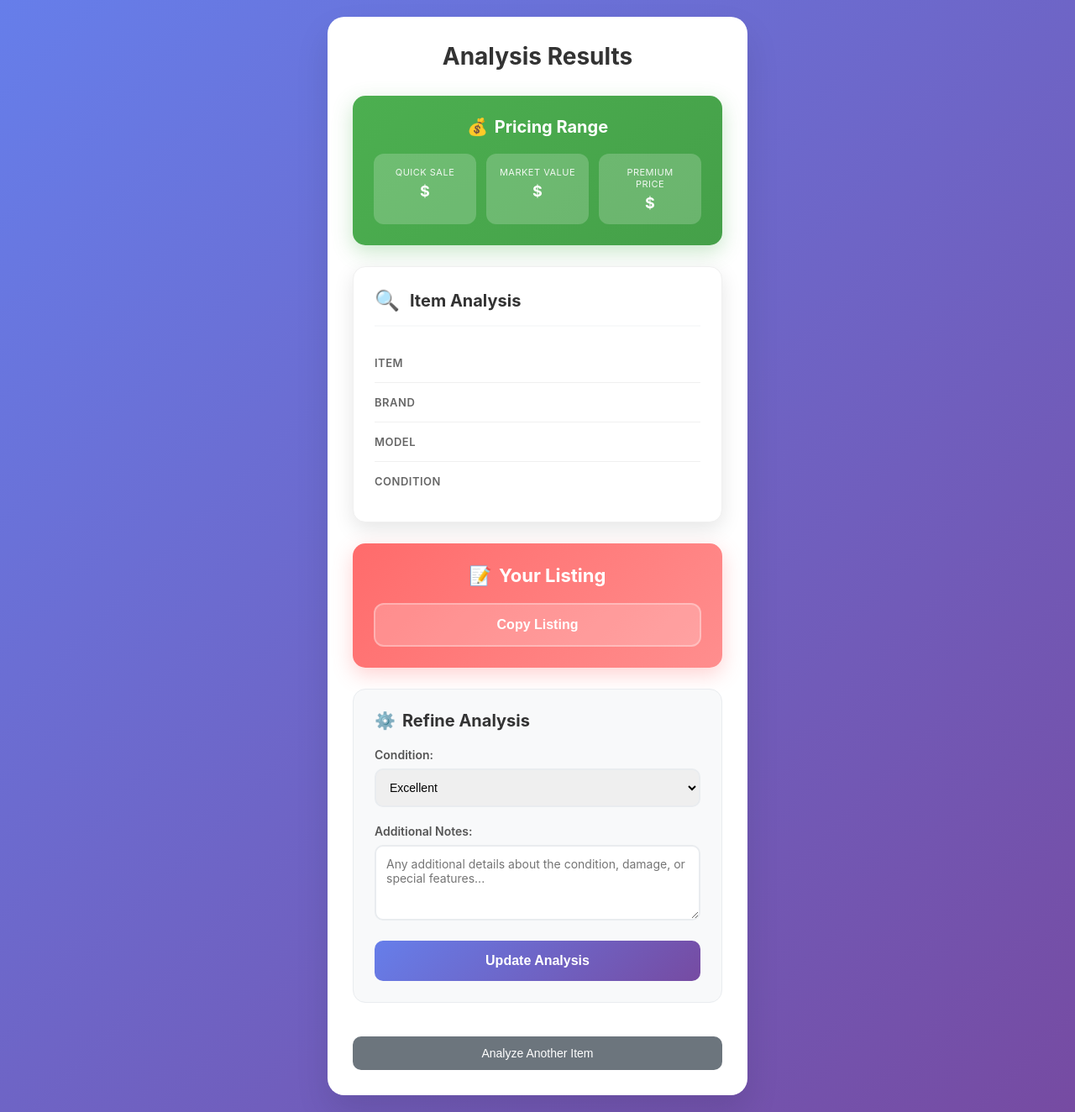
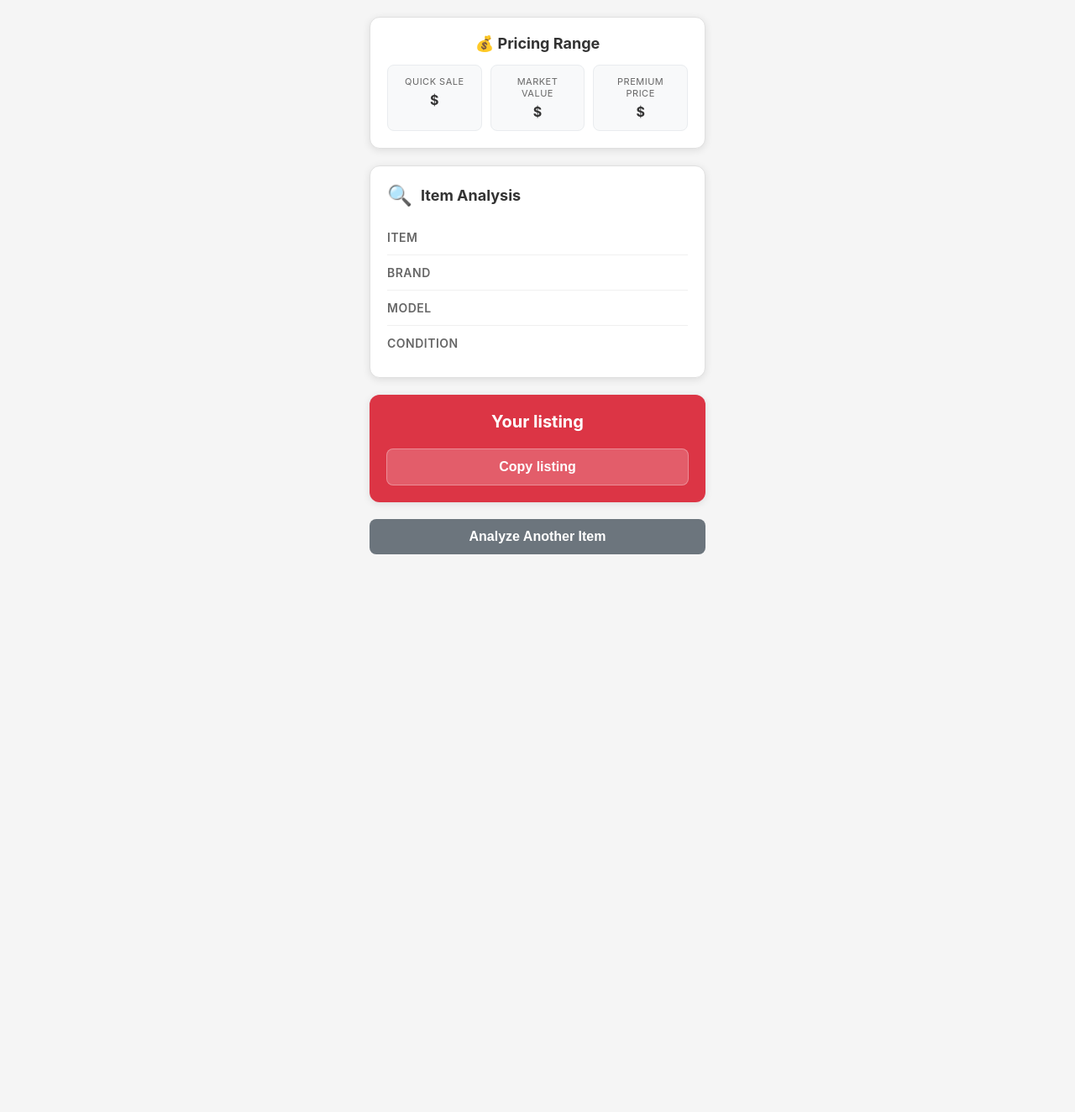
Before and after one commit to FrHommapian/revend-app, a Flask app: template templates/results.html in a window 1280 px wide. Shown: the whole page at 84% size. After the commit the page ends 660 px from the top, so only its background shows below. Run offline with Flask 3, Linux system fonts and the light colour scheme; the template is opened without the code that fills it, so the values that code supplies are empty.

Commit message:
RESTORED: Original layout + colors, kept pricing card, removed refine section

```diff
--- a/templates/results.html
+++ b/templates/results.html
@@ -13,110 +13,92 @@
 
         body {
             font-family: -apple-system, BlinkMacSystemFont, 'Segoe UI', Roboto, Helvetica, Arial, sans-serif;
-            background: linear-gradient(135deg, #667eea 0%, #764ba2 100%);
+            background-color: #f5f5f5;
             min-height: 100vh;
             padding: 20px;
         }
 
         .container {
-            max-width: 500px;
+            max-width: 400px;
             margin: 0 auto;
-            background: white;
-            border-radius: 20px;
-            padding: 30px;
-            box-shadow: 0 20px 40px rgba(0,0,0,0.1);
-        }
-
-        h1 {
-            color: #333;
-            text-align: center;
-            margin-bottom: 30px;
-            font-size: 28px;
+            display: flex;
+            flex-direction: column;
+            gap: 20px;
         }
 
         /* Price Range Card */
         .price-range-card {
-            background: linear-gradient(135deg, #4CAF50 0%, #45a049 100%);
-            border-radius: 15px;
-            padding: 25px;
-            margin-bottom: 25px;
-            color: white;
-            box-shadow: 0 8px 25px rgba(76, 175, 80, 0.3);
+            background: white;
+            border-radius: 12px;
+            padding: 20px;
+            box-shadow: 0 2px 10px rgba(0,0,0,0.1);
+            border: 1px solid #e0e0e0;
         }
 
         .price-range-title {
-            font-size: 20px;
+            font-size: 18px;
             font-weight: bold;
-            margin-bottom: 20px;
+            margin-bottom: 15px;
             text-align: center;
-            display: flex;
-            align-items: center;
-            justify-content: center;
-            gap: 8px;
+            color: #333;
         }
 
         .price-range-grid {
             display: grid;
             grid-template-columns: 1fr 1fr 1fr;
-            gap: 12px;
+            gap: 10px;
         }
 
         .price-item {
-            background: rgba(255,255,255,0.2);
-            border-radius: 12px;
-            padding: 15px;
+            background: #f8f9fa;
+            border-radius: 8px;
+            padding: 12px;
             text-align: center;
-            transition: transform 0.2s ease;
-        }
-
-        .price-item:hover {
-            transform: translateY(-2px);
-            background: rgba(255,255,255,0.3);
+            border: 1px solid #e9ecef;
         }
 
         .price-label {
             font-size: 11px;
-            opacity: 0.9;
+            color: #666;
             margin-bottom: 5px;
             text-transform: uppercase;
             letter-spacing: 0.5px;
         }
 
         .price-value {
-            font-size: 18px;
+            font-size: 16px;
             font-weight: bold;
+            color: #333;
         }
 
         /* Analysis Card */
         .analysis-card {
             background: white;
-            border-radius: 15px;
-            padding: 25px;
-            margin-bottom: 25px;
-            box-shadow: 0 8px 25px rgba(0,0,0,0.1);
-            border: 1px solid #f0f0f0;
+            border-radius: 12px;
+            padding: 20px;
+            box-shadow: 0 2px 10px rgba(0,0,0,0.1);
+            border: 1px solid #e0e0e0;
+            position: relative;
         }
 
         .analysis-header {
             display: flex;
             align-items: center;
-            margin-bottom: 20px;
-            padding-bottom: 15px;
-            border-bottom: 2px solid #f8f9fa;
+            margin-bottom: 15px;
         }
 
         .analysis-title {
-            font-size: 20px;
+            font-size: 18px;
             font-weight: bold;
             color: #333;
-            margin-left: 12px;
+            margin-left: 10px;
         }
 
         .analysis-row {
             display: flex;
             justify-content: space-between;
             align-items: center;
-            padding: 15px 0;
+            padding: 12px 0;
             border-bottom: 1px solid #f0f0f0;
         }
 
@@ -128,7 +110,7 @@
             font-weight: 600;
             color: #666;
             text-transform: uppercase;
-            font-size: 13px;
+            font-size: 14px;
             letter-spacing: 0.5px;
         }
 
@@ -141,23 +123,18 @@
 
         /* Listing Card */
         .listing-card {
-            background: linear-gradient(135deg, #FF6B6B 0%, #FF8E8E 100%);
-            border-radius: 15px;
-            padding: 25px;
-            margin-bottom: 25px;
+            background: #dc3545;
+            border-radius: 12px;
+            padding: 20px;
             color: white;
-            box-shadow: 0 8px 25px rgba(255, 107, 107, 0.3);
+            box-shadow: 0 2px 10px rgba(0,0,0,0.1);
         }
 
         .listing-title {
-            font-size: 22px;
+            font-size: 20px;
             font-weight: bold;
             text-align: center;
-            margin-bottom: 20px;
-            display: flex;
-            align-items: center;
-            justify-content: center;
-            gap: 8px;
+            margin-bottom: 15px;
         }
 
         .listing-text {
@@ -169,10 +146,10 @@
         .copy-button {
             width: 100%;
             background: rgba(255,255,255,0.2);
-            border: 2px solid rgba(255,255,255,0.3);
+            border: 1px solid rgba(255,255,255,0.3);
             color: white;
-            padding: 15px;
-            border-radius: 12px;
+            padding: 12px;
+            border-radius: 8px;
             font-size: 16px;
             font-weight: bold;
             cursor: pointer;
@@ -181,66 +158,19 @@
 
         .copy-button:hover {
             background: rgba(255,255,255,0.3);
-            transform: translateY(-2px);
         }
 
-        /* Refine Section */
-        .refine-section {
-            background: #f8f9fa;
-            border-radius: 15px;
-            padding: 25px;
-            margin-bottom: 25px;
-            border: 1px solid #e9ecef;
+        .copy-button:active {
+            transform: scale(0.98);
         }
 
-        .refine-title {
-            font-size: 20px;
-            font-weight: bold;
-            margin-bottom: 20px;
-            color: #333;
-            display: flex;
-            align-items: center;
-            gap: 8px;
-        }
-
-        .form-group {
-            margin-bottom: 20px;
-        }
-
-        label {
-            display: block;
-            margin-bottom: 8px;
-            font-weight: 600;
-            color: #555;
-            font-size: 14px;
-        }
-
-        select, textarea {
-            width: 100%;
-            padding: 12px;
-            border: 2px solid #e9ecef;
-            border-radius: 10px;
-            font-size: 14px;
-            transition: border-color 0.3s ease;
-        }
-
-        select:focus, textarea:focus {
-            outline: none;
-            border-color: #667eea;
-        }
-
-        textarea {
-            resize: vertical;
-            min-height: 90px;
-            font-family: inherit;
-        }
-
-        .refine-button {
-            background: linear-gradient(135deg, #667eea 0%, #764ba2 100%);
+        /* Back Button */
+        .back-button {
+            background: #6c757d;
             color: white;
             border: none;
-            padding: 15px 20px;
-            border-radius: 10px;
+            padding: 12px 20px;
+            border-radius: 8px;
             font-size: 16px;
             font-weight: bold;
             cursor: pointer;
@@ -248,55 +178,31 @@
             transition: all 0.3s ease;
         }
 
-        .refine-button:hover {
-            transform: translateY(-2px);
-            box-shadow: 0 8px 25px rgba(102, 126, 234, 0.3);
-        }
-
-        .back-button {
-            background: #6c757d;
-            color: white;
-            border: none;
-            padding: 12px 20px;
-            border-radius: 10px;
-            font-size: 14px;
-            cursor: pointer;
-            width: 100%;
-            margin-top: 15px;
-            transition: all 0.3s ease;
-        }
-
         .back-button:hover {
             background: #5a6268;
-            transform: translateY(-2px);
         }
 
         /* Success indicator */
         .updated-indicator {
-            background: linear-gradient(135deg, #28a745 0%, #20c997 100%);
+            background: #28a745;
             color: white;
-            padding: 15px;
-            border-radius: 10px;
+            padding: 12px;
+            border-radius: 8px;
             text-align: center;
-            margin-bottom: 25px;
+            margin-bottom: 20px;
             font-weight: bold;
-            box-shadow: 0 4px 15px rgba(40, 167, 69, 0.3);
         }
 
         /* Responsive adjustments */
         @media (max-width: 480px) {
             .container {
-                padding: 20px;
+                padding: 10px;
                 margin: 10px;
             }
 
             .price-range-grid {
                 grid-template-columns: 1fr;
-                gap: 10px;
-            }
-
-            .price-item {
-                padding: 12px;
+                gap: 8px;
             }
 
             .analysis-row {
@@ -313,8 +219,6 @@
 </head>
 <body>
     <div class="container">
-        <h1>Analysis Results</h1>
-
         {% if updated %}
         <div class="updated-indicator">
             ✅ Analysis Updated Successfully!
@@ -323,10 +227,7 @@
 
         <!-- Price Range Card -->
         <div class="price-range-card">
-            <div class="price-range-title">
-                <span>💰</span>
-                <span>Pricing Range</span>
-            </div>
+            <div class="price-range-title">💰 Pricing Range</div>
             <div class="price-range-grid">
                 <div class="price-item">
                     <div class="price-label">Quick Sale</div>
@@ -373,40 +274,9 @@
 
         <!-- Listing Card -->
         <div class="listing-card">
-            <div class="listing-title">
-                <span>📝</span>
-                <span>Your Listing</span>
-            </div>
+            <div class="listing-title">Your listing</div>
             <div class="listing-text">{{ listing }}</div>
-            <button class="copy-button" onclick="copyListing()">Copy Listing</button>
-        </div>
-
-        <!-- Refine Section -->
-        <div class="refine-section">
-            <div class="refine-title">
-                <span>⚙️</span>
-                <span>Refine Analysis</span>
-            </div>
-
-            <form method="POST" action="{{ url_for('refine_analysis') }}">
-                <div class="form-group">
-                    <label for="condition">Condition:</label>
-                    <select name="condition" id="condition">
-                        <option value="excellent" {% if analysis_data.analysis_json.condition == 'excellent' %}selected{% endif %}>Excellent</option>
-                        <option value="very_good" {% if analysis_data.analysis_json.condition == 'very_good' %}selected{% endif %}>Very Good</option>
-                        <option value="good" {% if analysis_data.analysis_json.condition == 'good' %}selected{% endif %}>Good</option>
-                        <option value="fair" {% if analysis_data.analysis_json.condition == 'fair' %}selected{% endif %}>Fair</option>
-                        <option value="poor" {% if analysis_data.analysis_json.condition == 'poor' %}selected{% endif %}>Poor</option>
-                    </select>
-                </div>
-
-                <div class="form-group">
-                    <label for="additional_notes">Additional Notes:</label>
-                    <textarea name="additional_notes" id="additional_notes" placeholder="Any additional details about the condition, damage, or special features..."></textarea>
-                </div>
-
-                <button type="submit" class="refine-button">Update Analysis</button>
-            </form>
+            <button class="copy-button" onclick="copyListing()">Copy listing</button>
         </div>
 
         <button class="back-button" onclick="window.location.href='{{ url_for('index') }}'">Analyze Another Item</button>
@@ -420,7 +290,7 @@
                 navigator.clipboard.writeText(listingText).then(() => {
                     const button = document.querySelector('.copy-button');
                     const originalText = button.textContent;
-                    button.textContent = '✅ Copied!';
+                    button.textContent = 'Copied!';
                     button.style.background = 'rgba(255,255,255,0.4)';
 
                     setTimeout(() => {
@@ -439,7 +309,7 @@
 
                 const button = document.querySelector('.copy-button');
                 const originalText = button.textContent;
-                button.textContent = '✅ Copied!';
+                button.textContent = 'Copied!';
                 setTimeout(() => {
                     button.textContent = originalText;
                 }, 2000);
```
